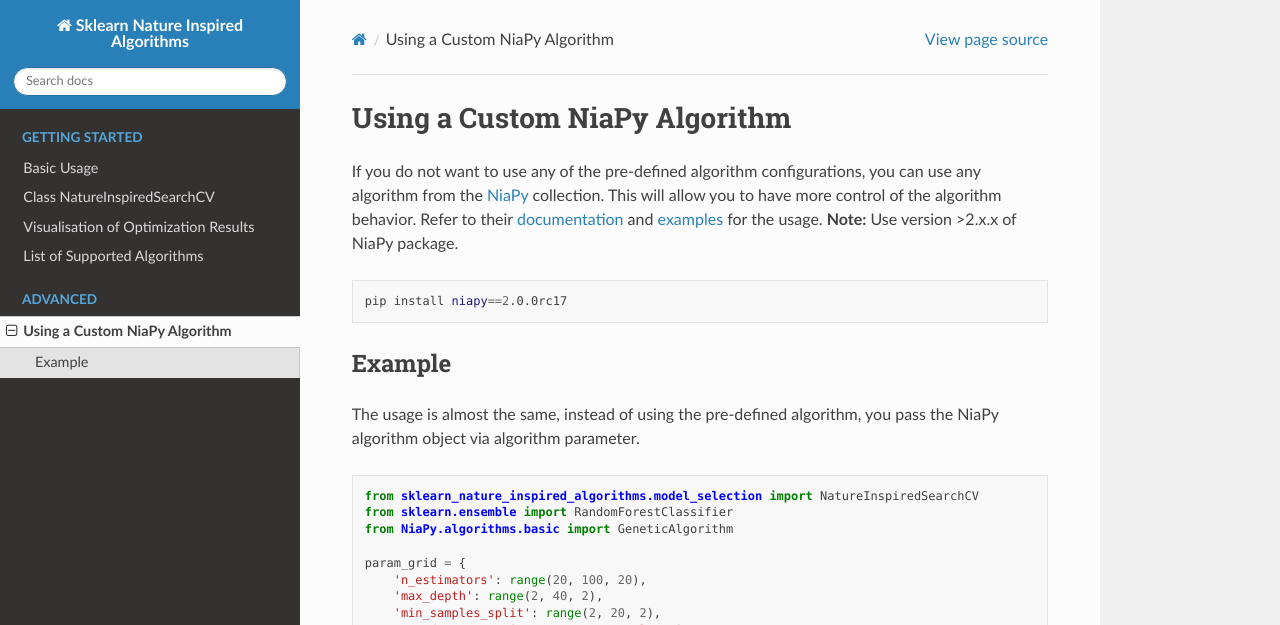
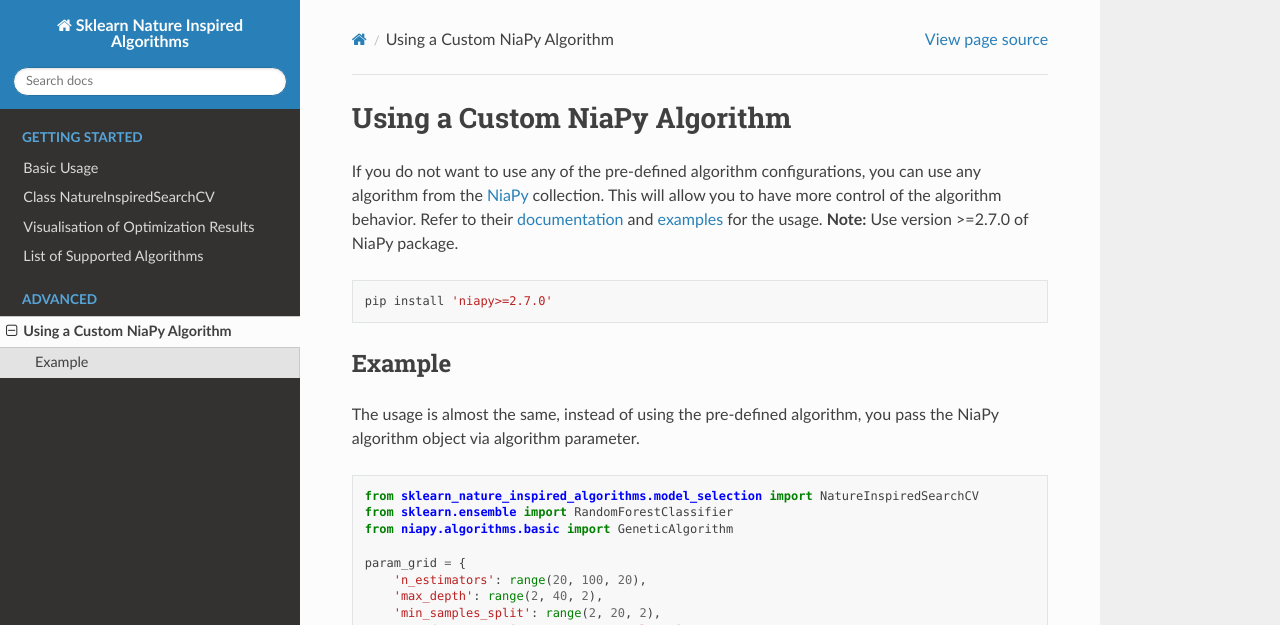
Before and after one commit to timzatko/Sklearn-Nature-Inspired-Algorithms, a Sphinx documentation site: the page built from docs/advanced/niapy.rst, in a window 1280 px wide and 1193 px high. Shown: the top 625 px of the window. Built offline with Sphinx 7.4.7 and the Read the Docs theme 3.1.0, drawn with Linux system fonts in a browser that asks for light colours.

Commit message:
Update NiaPy dependency to >= 2.7.0
Bump the niapy floor from 2.5.1 to the latest 2.7.0 release and refresh
the custom-algorithm docs, which still pinned the ancient 2.0.0rc17 and
imported from the pre-2.x uppercase NiaPy package name.

Co-Authored-By: Claude Fable 5 <noreply@anthropic.com>

```diff
--- a/docs/advanced/niapy.rst
+++ b/docs/advanced/niapy.rst
@@ -3,11 +3,11 @@ Using a Custom NiaPy Algorithm
 
 If you do not want to use any of the pre-defined algorithm configurations, you can use any algorithm from the `NiaPy <https://github.com/NiaOrg/NiaPy>`_ collection.
 This will allow you to have more control of the algorithm behavior.
-Refer to their `documentation <https://niapy.readthedocs.io/en/latest/>`_ and `examples <https://github.com/NiaOrg/NiaPy/tree/master/examples>`_ for the usage. **Note:** Use version >2.x.x of NiaPy package.
+Refer to their `documentation <https://niapy.readthedocs.io/en/latest/>`_ and `examples <https://github.com/NiaOrg/NiaPy/tree/master/examples>`_ for the usage. **Note:** Use version >=2.7.0 of NiaPy package.
 
 .. code-block:: bash
 
-    pip install niapy==2.0.0rc17
+    pip install 'niapy>=2.7.0'
 
 
 Example
@@ -19,7 +19,7 @@ The usage is almost the same, instead of using the pre-defined algorithm, you pa
 
     from sklearn_nature_inspired_algorithms.model_selection import NatureInspiredSearchCV
     from sklearn.ensemble import RandomForestClassifier
-    from NiaPy.algorithms.basic import GeneticAlgorithm
+    from niapy.algorithms.basic import GeneticAlgorithm
 
     param_grid = {
         'n_estimators': range(20, 100, 20),
--- a/pyproject.toml
+++ b/pyproject.toml
@@ -20,7 +20,7 @@ dependencies = [
     "matplotlib >= 3.9",
     "seaborn >= 0.13",
     "pandas >= 2.2.2",
-    "niapy >= 2.5.1",
+    "niapy >= 2.7.0",
     "scipy >= 1.13",
 ]
 
```
